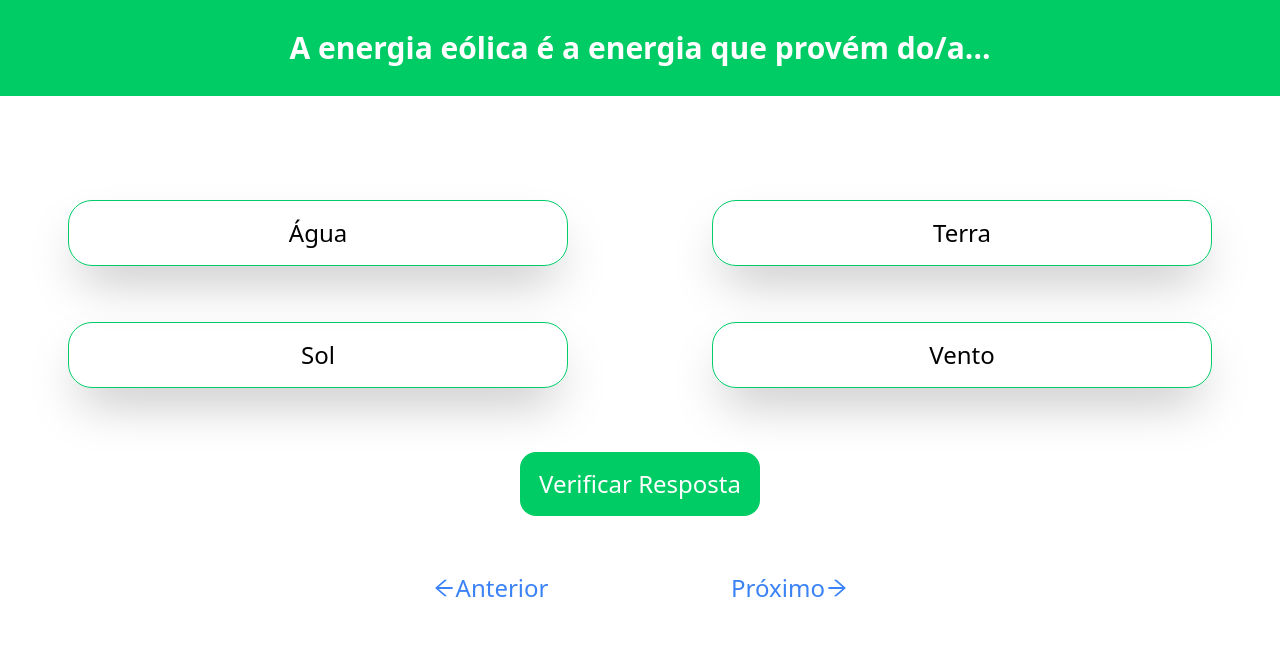
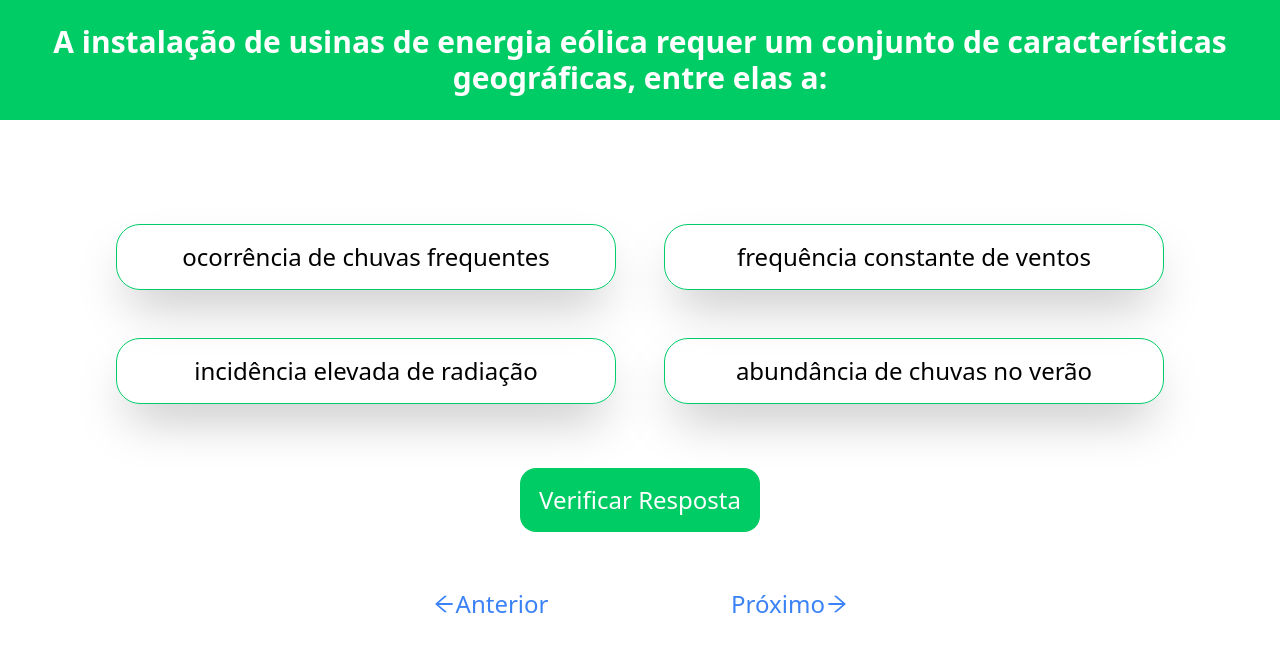
Before and after one commit to RobertoAthos/Quiz-APP, a Next.js app: page /Quiz in a window 1280 px wide. Shown: the top 652 px of the page. Built offline with nearby package versions, Linux system fonts and the light colour scheme.

Commit message:
questions changed

```diff
--- a/Helper/Questions.tsx
+++ b/Helper/Questions.tsx
@@ -1,28 +1,28 @@
 export const Questions = [
+
     {
-        "question": "A energia eólica é a energia que provém do/a...",
-        "optionA": "Água",
-        "optionB": "Terra",
-        "optionC": "Sol",
-        "optionD": "Vento",
-        "asnwer": "optionD"
+        "question": " A instalação de usinas de energia eólica requer um conjunto de características geográficas, entre elas a:",
+        "optionA": "ocorrência de chuvas frequentes",
+        "optionB": " frequência constante de ventos",
+        "optionC": "incidência elevada de radiação",
+        "optionD": "abundância de chuvas no verão",
+        "asnwer": "optionB"
     },
     {
-        "question": " Qual o mais importante benefício ao meio ambiente da geração eólica ",
-        "optionA": "A não omissão de dióxido de carbono",
-        "optionB": "É inesgotável e não emite gases poluentes",
-        "optionC": "Consome menos energia",
-        "optionD": "É barato",
-        "asnwer": "optionA"
+        "question": "Qual o maior benefício das usinas de energia éolica para o meio ambiente?",
+        "optionA": "São compactas",
+        "optionB": "Ficam perto da cidade",
+        "optionC": "É muito caro",
+        "optionD": "A não emissão de CO2",
+        "asnwer": "optionD"
     },
     {
         "question": "Onde podemos aplicar a energia eólica?",
         "optionA": "Para produzir ar",
         "optionB": "Para produzir oxigénio",
-        "optionC": "Para atividades agriculas",
-        "optionD": "Para o comércio",
+        "optionC": "Para o comércio e atividades agrícolas",
+        "optionD": "Para produzir água",
         "asnwer": "optionD"
-    },
-
+    }
 
 ]
--- a/pages/Quiz.tsx
+++ b/pages/Quiz.tsx
@@ -10,6 +10,7 @@ import {
   AiOutlineClose,
 } from "react-icons/ai";
 import Transition from "../Components/Transition";
+import Link from "next/link";
 
 export default function Quiz() {
   const [currentQuestion, setCurrentQuestion] = useState(0);
@@ -95,16 +96,16 @@ export default function Quiz() {
           <></>
         )}
         <div>
-          <header className="w-full h-24 flex justify-center items-center bg-[#00CC65] text-white font-semibold ">
-            <h2 className="text-3xl">{Questions[currentQuestion].question}</h2>
+          <header className="w-full p-6 flex justify-center items-center bg-[#00CC65] text-white text-center font-semibold ">
+            <h2 className="text-xl md:text-3xl">{Questions[currentQuestion].question}</h2>
           </header>
-          <div className="w-full grid grid-cols-2 gap-2 justify-items-center content-center mt-20 max-w-screen-2xl m-auto">
+          <div className="w-full flex flex-wrap justify-center  items-center mt-20 max-w-screen-2xl m-auto">
             <div className="">
               <button
                 onClick={() => {
                   chooseOption("optionA");
                 }}
-                className={'w-[500px] p-4 text-2xl border border-[#00CC65] rounded-3xl text-center shadow-2xl m-6 hover:bg-slate-10 focus:bg-green-500 focus:text-white'}
+                className={'w-[300px]text-xl md:w-[500px] text-2xl p-4  md: border border-[#00CC65] rounded-3xl text-center shadow-2xl m-6 hover:bg-slate-100 focus:bg-green-500 focus:text-white'}
               >
                 {Questions[currentQuestion].optionA}
               </button>
@@ -114,7 +115,7 @@ export default function Quiz() {
                 onClick={() => {
                   chooseOption("optionB");
                 }}
-                className={'w-[500px] p-4 text-2xl border border-[#00CC65] rounded-3xl text-center shadow-2xl m-6 hover:bg-slate-10 focus:bg-green-500 focus:text-white'}
+                className={'w-[300px]text-xl md:w-[500px] text-2xl p-4  md: border border-[#00CC65] rounded-3xl text-center shadow-2xl m-6 hover:bg-slate-100 focus:bg-green-500 focus:text-white'}
               >
                 {Questions[currentQuestion].optionB}
               </button>
@@ -124,7 +125,7 @@ export default function Quiz() {
                 onClick={() => {
                   chooseOption("optionC");
                 }}
-                className={'w-[500px] p-4 text-2xl border border-[#00CC65] rounded-3xl text-center shadow-2xl m-6 hover:bg-slate-100 focus:bg-green-500 focus:text-white'}
+                className={'w-[300px]text-xl md:w-[500px] text-2xl p-4  md: border border-[#00CC65] rounded-3xl text-center shadow-2xl m-6 hover:bg-slate-100 focus:bg-green-500 focus:text-white'}
               >
                 {Questions[currentQuestion].optionC}
               </button>
@@ -134,7 +135,7 @@ export default function Quiz() {
                 onClick={() => {
                   chooseOption("optionD");
                 }}
-                className={'w-[500px] p-4 text-2xl border border-[#00CC65] rounded-3xl text-center shadow-2xl m-6 hover:bg-slate-100 focus:bg-green-500 focus:text-white '}
+                className={'w-[300px]text-xl md:w-[500px] text-2xl p-4  md: border border-[#00CC65] rounded-3xl text-center shadow-2xl m-6 hover:bg-slate-100 focus:bg-green-500 focus:text-white'}
               >
                 {Questions[currentQuestion].optionD}
               </button>
@@ -150,8 +151,8 @@ export default function Quiz() {
           </div>
           <div className="w-full max-w-[600px] m-auto flex justify-around mt-10">
             {currentQuestion == Questions.length - 1 ? (
-              <button className="p-4 bg-blue-500 text-white text-2xl rounded-xl w-52 hover:bg-blue-700">
-                Finalizar
+              <button className="p-2 bg-blue-500 text-white text-2xl rounded-xl w-52 hover:bg-blue-700">
+                <Link href='/'>Recomeçar Quiz</Link>
               </button>
             ) : (
               <>
--- a/pages/index.tsx
+++ b/pages/index.tsx
@@ -10,20 +10,22 @@ export default function Home() {
       <section>
       <Image src={windImg} alt='wind power background'/>
 
+
+      <div className="w-full h-screen  absolute top-0 flex justify-center items-center ">
       <Transition direction="right">
-      <div className="w-full h-screen  absolute top-0 flex justify-center items-center ">
         <div className="text-center text-white bg-white w-[600px] h-96 rounded-3xl">
           <div>
-            <h1 className="text-6xl font-bold m-9 text-[#00FF7E]">Quiz</h1>
-            <h3 className="text-4xl m-9 text-[#00FF7E] ">Sobre o Sistema Eólico</h3>
+            <h1 className="text-6xl font-bold m-10 text-[#00FF7E]">Quiz</h1>
+            <h3 className="text-4xl m-10 text-[#00FF7E] ">Sobre o Sistema Eólico</h3>
           </div>
 
           <div className="m-9">
             <Link href={'/Quiz'}><button className="w-80 p-4 bg-[#00FF7E] text-white text-3xl rounded-lg font-bold hover:bg-[#00CC65]">Começar</button></Link>
           </div>
         </div>
+        </Transition>
       </div>
-      </Transition>
+
     </section>
   );
 }
```
